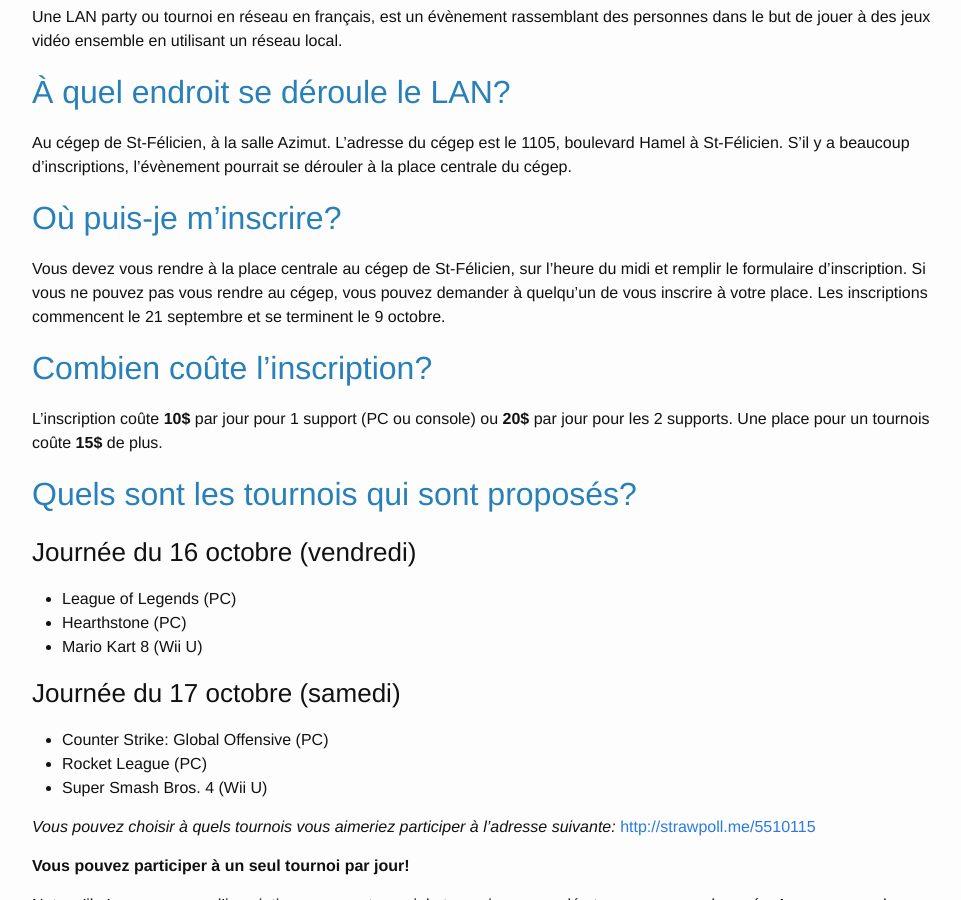
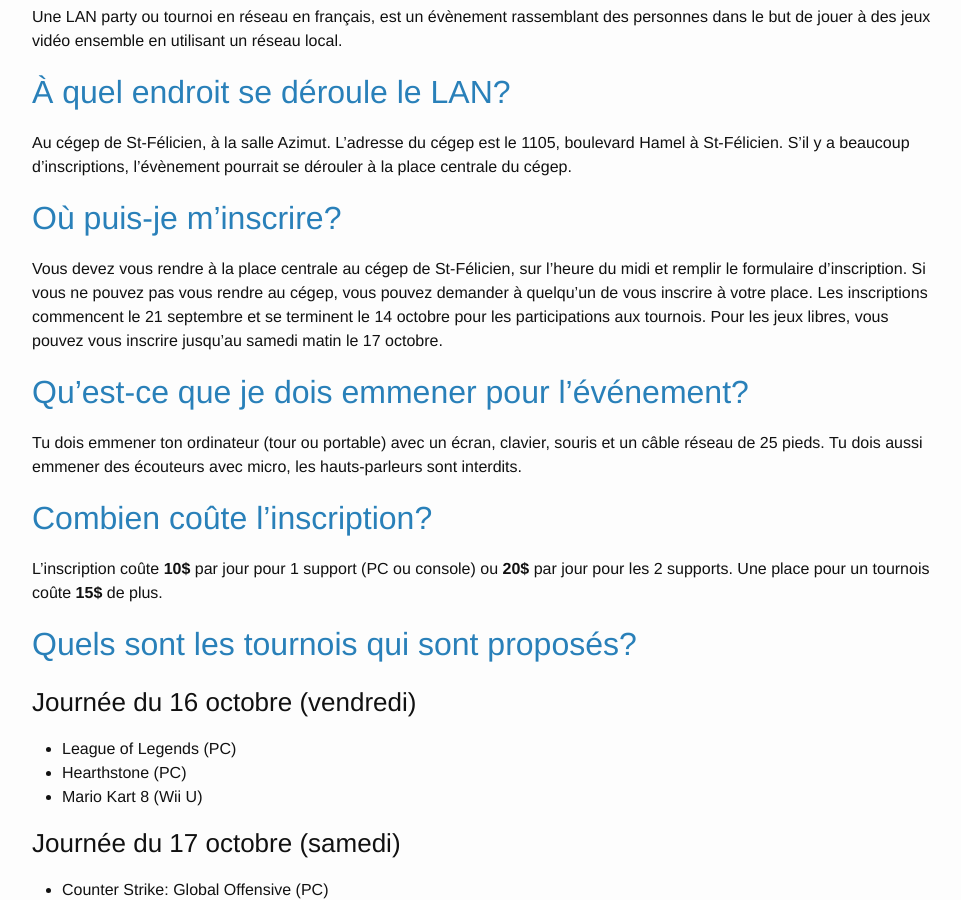
Before and after one commit to lantistfe/lantistfe.github.io, a Jekyll site: the page built from index.markdown, in a window 1280 px wide and 900 px high, scrolled down 599 px. Shown: the whole window, without its empty margins (158-1119 px from the left). Built offline with Jekyll 4.4.1, drawn with Linux system fonts in a browser that asks for light colours.

Commit message:
Ajout règles et retarder limite date d'inscription

```diff
--- a/index.markdown
+++ b/index.markdown
@@ -20,7 +20,13 @@
 
 Vous devez vous rendre à la place centrale au cégep de St-Félicien, sur l'heure du midi et remplir le formulaire d'inscription.
 Si vous ne pouvez pas vous rendre au cégep, vous pouvez demander à quelqu'un de vous inscrire à votre place.
-Les inscriptions commencent le 21 septembre et se terminent le 9 octobre.
+Les inscriptions commencent le 21 septembre et se terminent le 14 octobre pour les participations aux tournois.
+Pour les jeux libres, vous pouvez vous inscrire jusqu'au samedi matin le 17 octobre.
+
+Qu'est-ce que je dois emmener pour l'événement?
+-----------------------------------------------
+
+Tu dois emmener ton ordinateur (tour ou portable) avec un écran, clavier, souris et un câble réseau de 25 pieds. Tu dois aussi emmener des écouteurs avec micro, les hauts-parleurs sont interdits.
 
 Combien coûte l'inscription?
 ----------------------------
```
